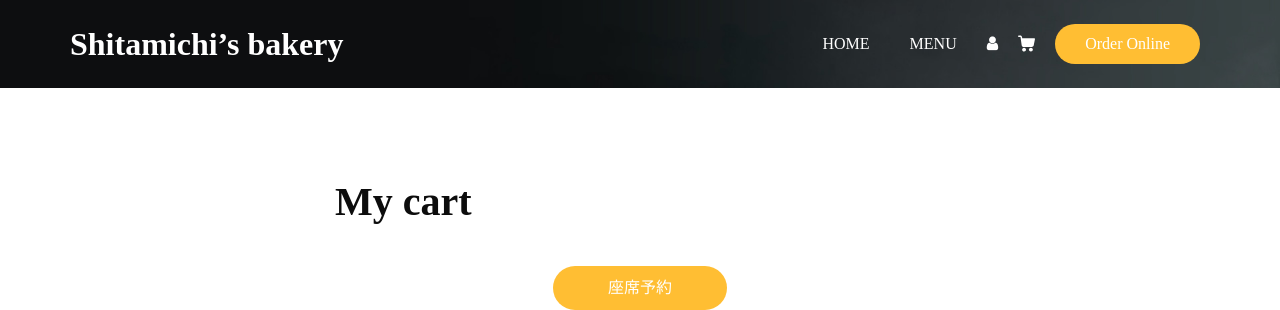
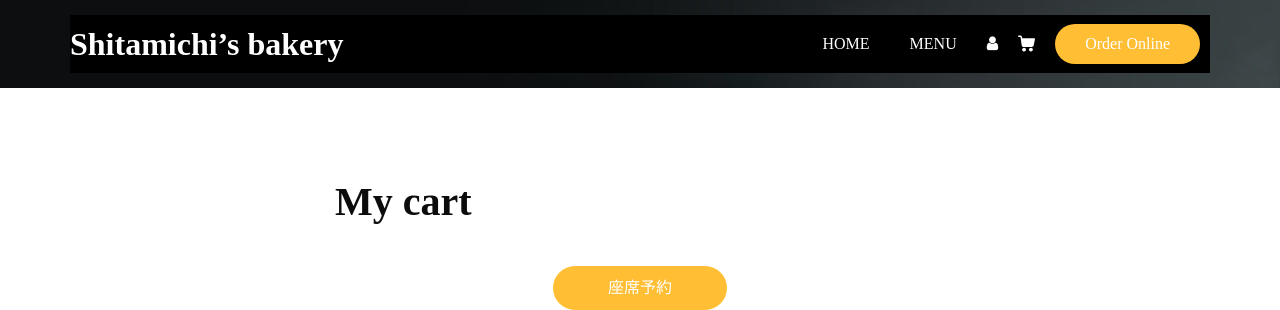
Before and after one commit to miyosi33/FIC_D_CareerDesign, a PHP site: page /cart.html in a window 1280 px wide. Shown: the top 310 px of the page. Run offline with PHP 8.4, Linux system fonts and the light colour scheme; some web fonts are replaced.

Commit message:
Update style.css

```diff
--- a/feane-1.0.0/css/style.css
+++ b/feane-1.0.0/css/style.css
@@ -1008,3 +1008,7 @@ body {
 .detail-box {
   text-shadow: 1px 2px 3px #808080;
 }
+
+.navbar{
+  background-color: #000000;
+}
```
